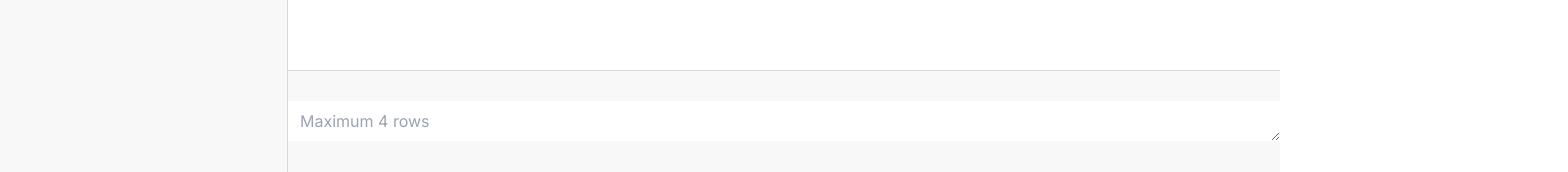
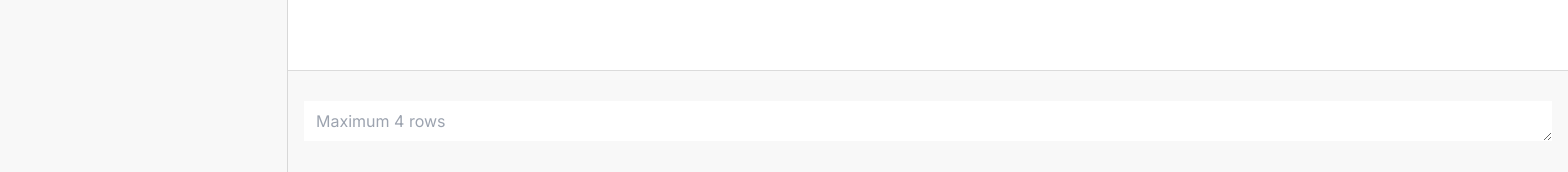
Before and after one commit to Iyanu456/llamaGPT, a Next.js app: page / in a window 1280 px wide. Shown: the part 628-800 px from the top of the page, 1568 px wide, since content can reach past the window. Built offline with nearby package versions, Linux system fonts and the light colour scheme.

Commit message:
textarea

```diff
--- a/src/app/globals.css
+++ b/src/app/globals.css
@@ -131,6 +131,9 @@ header > h2 {
 }
 
 nav {
+    width: 100%;
+    height: fit-content;
+    padding: 1.2em 1em;
     border-top: 1px solid rgb(219, 219, 219);
     background-color: rgb(248, 248, 248);
   }
```
Also changed, not shown: 1 other file (tests, documents, lock files or other folders).
